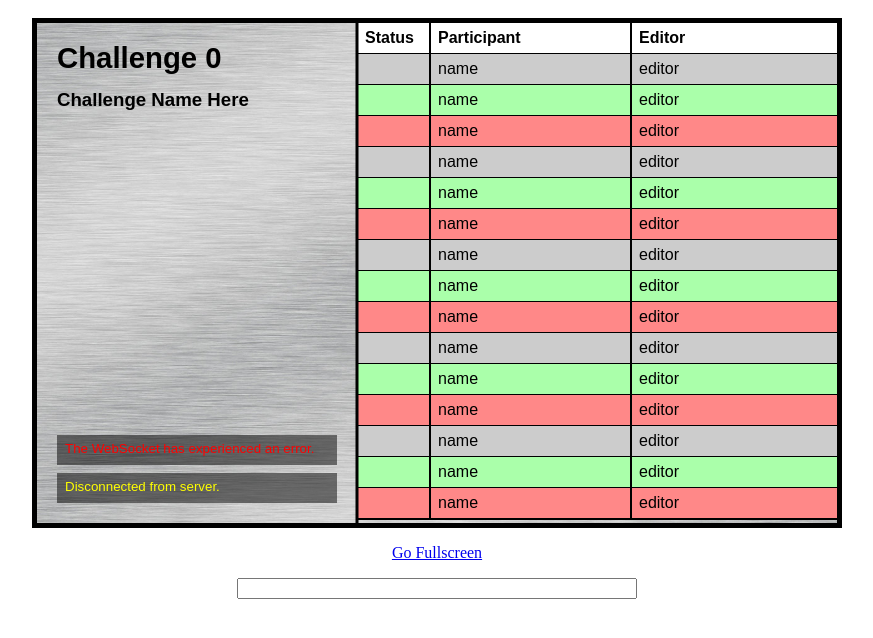
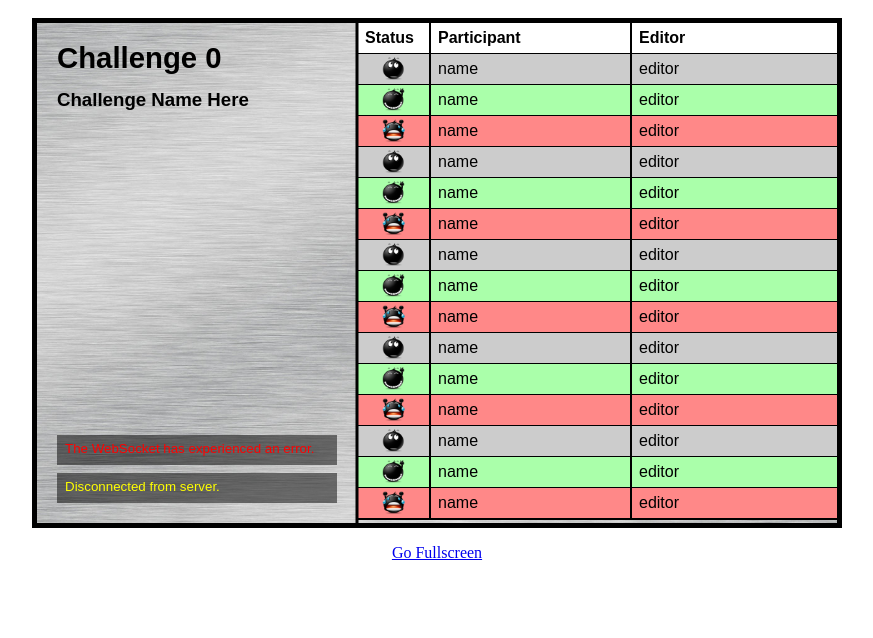
Before and after one commit to ebanner/TextEditorTournament, a plain HTML site: page display/index.html in a window 1280 px wide. Shown: the part 48-686 px from the top of the page, without its empty margins (203-1076 px from the left). Drawn offline with nearby package versions, Linux system fonts and the light colour scheme.

Commit message:
Emoticons now appear in the status portion of the participant progress table to reflect their status in the challenge.

```diff
--- a/display/display.js
+++ b/display/display.js
@@ -1,10 +1,17 @@
-// Global values
+// Global Constants
 var PARTICIPANT_WORKING = 0;
 var PARTICIPANT_FINISHED = 1;
 var PARTICIPANT_FORFEIT = 2;
 
 var TEXT_BUBBLE_DURATION = 10; // seconds
 var TEXT_BUBBLE_FADE_TIME = 1; // seconds
+
+var DISPLAY_TEXT_COLOR = 0; // TODO - currently unused
+var DISPLAY_DIVIDER_COLOR = 0; // TODO - currently unused
+var DISPLAY_BACKGROUND_IMAGE = "images/bg.jpg";
+var DISPLAY_WORKING_ICON = "images/what.png";
+var DISPLAY_FINISHED_ICON = "images/victory.png";
+var DISPLAY_FORFEIT_ICON = "images/cry.png";
 
 
 // Display object that renders to the canvas, responsible for displaying the
@@ -21,7 +28,15 @@ function DisplayChallengeMode(){
 
     // background image
     this.backgroundImage = new Image();
-    this.backgroundImage.src = "bg.jpg";
+    this.backgroundImage.src = DISPLAY_BACKGROUND_IMAGE;
+
+    // challenge status icons
+    this.workingIcon = new Image();
+    this.workingIcon.src = DISPLAY_WORKING_ICON;
+    this.finishedIcon = new Image();
+    this.finishedIcon.src = DISPLAY_FINISHED_ICON;
+    this.forfeitIcon = new Image();
+    this.forfeitIcon.src = DISPLAY_FORFEIT_ICON;
 
     // list of message bubbles on the screen
     this.textBubbles = new Array();
@@ -52,8 +67,8 @@ function DisplayChallengeMode(){
 
 
     // Add a message bubble to appear on the screen (drawn individually from
-    //  the list until they expire).
-    // TODO - if list is too big, remove the first.
+    //  the list until they expire). If the list already contains 10 bubbles,
+    //  then that's too much to fit on the screen, so removes the oldest one.
     this.addMessage = function(text, colorStr){
         // if array already contains 10 bubbles, remove the oldest one (first)
         if(this.textBubbles.length >= 10)
@@ -83,6 +98,7 @@ function DisplayChallengeMode(){
         var rightWidth = this.canvas.width - midpointX;
         var lineWidth = Math.ceil(this.canvas.width / 270);
 
+
         // Draw background texture for left side.
         this.ctx.drawImage(this.backgroundImage,
             0, 0, this.canvas.width, this.canvas.height);
@@ -95,7 +111,7 @@ function DisplayChallengeMode(){
 		    var boxHeight = Math.floor(this.canvas.height / (numCompetitors+1));
 		    boxHeight = Math.min(boxHeight, this.canvas.height/15);
 
-		    // Compute line positions.
+		    // Compute element positions.
 		    var curY = 0;
 		    var firstDivider = midpointX + Math.floor(rightWidth / 6.5);
 		    var secondDivider = midpointX + Math.floor(rightWidth / 1.75);
@@ -105,6 +121,10 @@ function DisplayChallengeMode(){
 		    var firstTextX = midpointX + textOffset;
 		    var secondTextX = firstDivider + textOffset;
 		    var thirdTextX = secondDivider + textOffset;
+		    var statusImageOffset = Math.floor(boxHeight / 8);
+		    var statusImageSize = Math.floor(3 * (boxHeight / 4));
+		    var statusImageX =
+		        Math.floor(((midpointX + firstDivider) / 2) - (statusImageSize / 2));
 		    this.ctx.lineWidth = Math.ceil(lineWidth / 2);
 
 		    // First box is the title.
@@ -129,15 +149,18 @@ function DisplayChallengeMode(){
 
 		        // Draw rectangle to contain the color of the status.
 		        var bgColor = "#FFFFFF";
+		        var statusImage = this.workingIcon; // default working icon
 		        switch(this.competitors[i].status){
 		            case PARTICIPANT_WORKING:
 		                bgColor = "#CCCCCC";
 		                break;
 		            case PARTICIPANT_FINISHED:
 		                bgColor = "#AAFFAA";
+		                statusImage = this.finishedIcon; // swap to finished icon
 		                break;
 		            case PARTICIPANT_FORFEIT:
 		                bgColor = "#FF8888";
+		                statusImage = this.forfeitIcon; // swap to forfeit icon
 		                break;
 		            default:
 		                break;
@@ -153,7 +176,9 @@ function DisplayChallengeMode(){
 		        this.ctx.closePath();
 
 		        // Draw the status information.
-		        // TODO - draw status image here
+		        this.ctx.drawImage(statusImage,
+		            statusImageX, curY + statusImageOffset,
+		            statusImageSize, statusImageSize);
 		        this.ctx.fillStyle = "#000000";
 		        this.ctx.fillText(this.competitors[i].participant,
 		            secondTextX, relativeTextY + curY);
@@ -188,6 +213,7 @@ function DisplayChallengeMode(){
         this.ctx.font = "bold " + midTextSize + "pt Arial";
 		this.ctx.fillText(this.challengeName, edgeLeft, secondTop);
 
+
 		// Draw the text bubbles: first, calculate the position and size for
 		//  the bubbles.
 		var bubbleH = Math.ceil(this.canvas.height / 17);
@@ -202,11 +228,12 @@ function DisplayChallengeMode(){
 		        this.textBubbles.splice(i, 1);
 		        continue;
 		    }
-
+		    // draw the bubble if it isn't dead
 		    this.textBubbles[i].draw(this.ctx,
 		        edgeLeft, bubbleY, bubbleW, bubbleH, smallTextSize, textX);
 		    bubbleY -= (bubbleH + Math.ceil(bubbleH / 4));
 		}
+
 
 		// Draw the MAIN DIVIDER (line separator).
 		this.ctx.lineWidth = lineWidth;
@@ -223,7 +250,7 @@ function DisplayChallengeMode(){
 //  (i.e. if its text is done lingering), flags itself as dead, which means
 //  it should stop getting drawn (removed from list).
 function TextBubble(text, colorStr){
-    //
+    // The text that this bubble should display, and its color.
     this.text = text;
     this.color = colorStr;
 
@@ -273,6 +300,9 @@ function TextBubble(text, colorStr){
     }
 }
 
+
+// A small struct containing the information about a specific participant
+//  and their current challenge status.
 function ChallengeCompetitor(participant, editor){
     // Participant meta info
     this.participant = participant;
@@ -281,5 +311,6 @@ function ChallengeCompetitor(participant, editor){
     // Default status to working (challange in progress)
     this.status = PARTICIPANT_WORKING;
 
+    // Time that a participant finished.
     this.finishedTime = 0;
 }
--- a/display/index.html
+++ b/display/index.html
@@ -43,14 +43,10 @@
             Your browser does not support the canvas element.
     </canvas></p>
 
-
     <script type="text/javascript" src="display.js"></script>
     <script type="text/javascript" src="main.js"></script>
 
-
     <p><a href="javascript:goFullScreen();">Go Fullscreen</a></p>
-
-    <p><input id="inputBox" type="text" style="width:400;"></input></p>
 
 </body>
 
--- a/display/main.js
+++ b/display/main.js
@@ -84,13 +84,6 @@ $(document).ready(function(){
     var retval = initWebSocket("127.0.0.1", 9999);
     //alert(retval);
 
-    // Set up inputBox to call sendMessage function.
-    $("#inputBox").keyup(function(e){
-        if(e.keyCode == 13) // enter
-            //sendMessage(); TODO - change this back
-            playText($("#inputBox").val());
-    });
-
     // Start the canvas animator
     display = new DisplayChallengeMode();
     setTimeout(updateFrame, dT);
```
Also changed, not shown: display/images/bg.jpg (renamed from display/bg.jpg), display/images/cry.png (added), display/images/victory.png (added), display/images/what.png (added).
